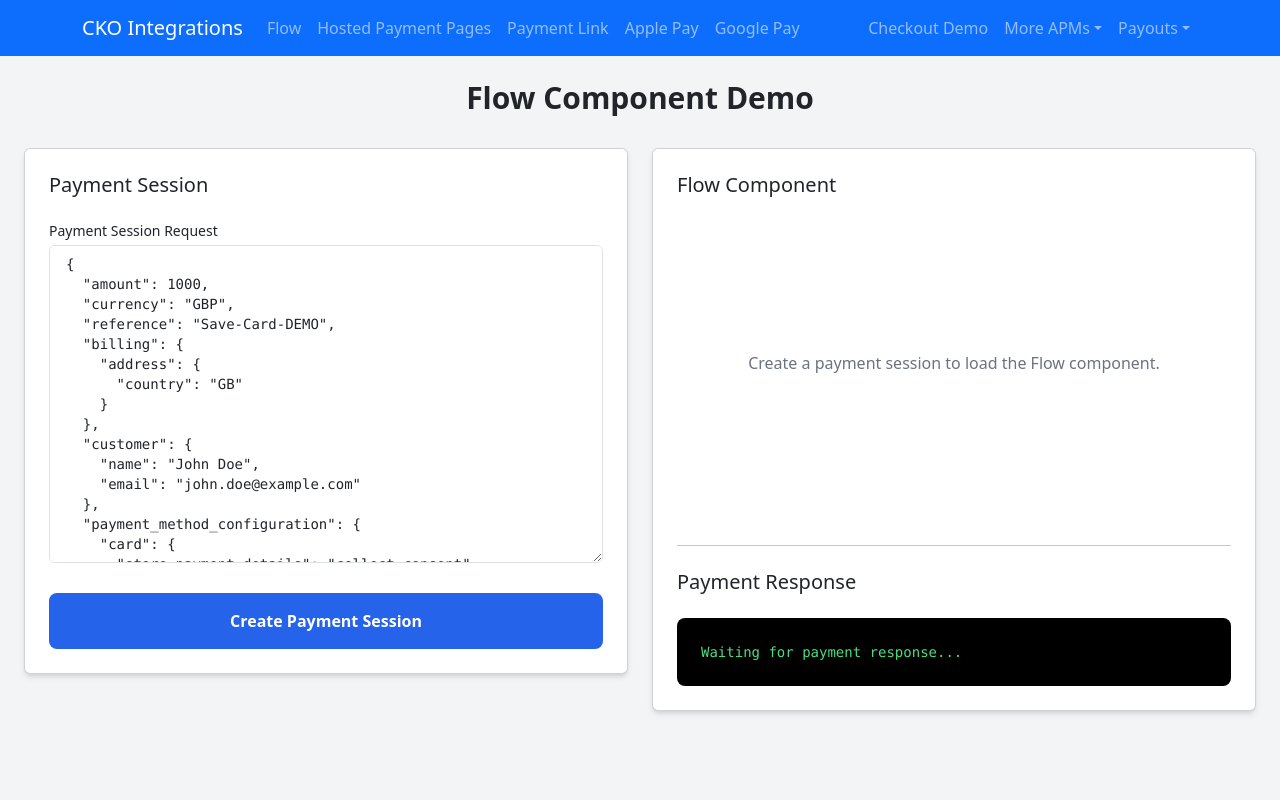
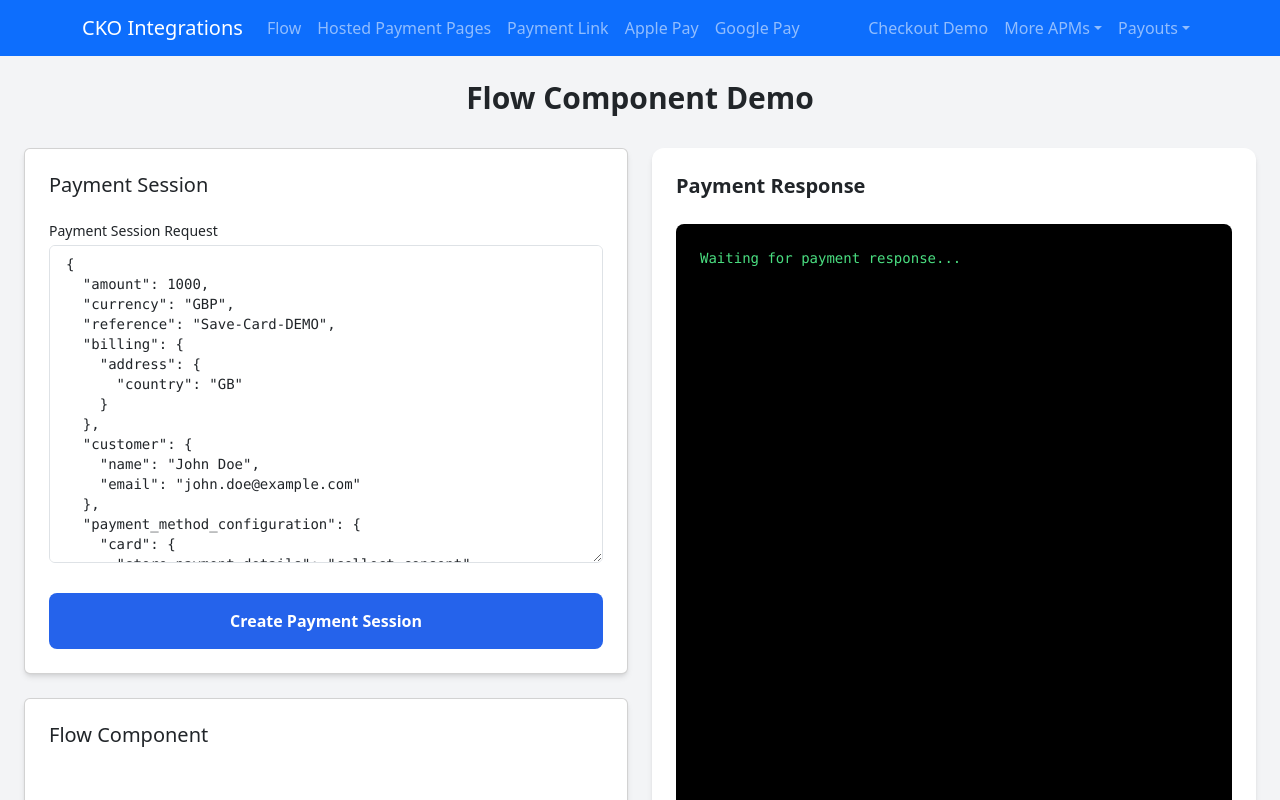
Before and after one commit to Mark-Reilly-Checkout/React-Flask-Project, a React (Create React App) app in the folder frontend/: page /flowSavedCard in a window 1280 px wide. Shown: the top 800 px of the page. Built offline with nearby package versions, Linux system fonts and the light colour scheme.

Commit message:
Adding Saved Card Demo

```diff
--- a/frontend/src/components/FlowCallbacks/FlowSavedCard.js
+++ b/frontend/src/components/FlowCallbacks/FlowSavedCard.js
@@ -31,6 +31,8 @@
     const [loading, setLoading] = useState(false);
     const [paymentSession, setPaymentSession] = useState(null);
     const [paymentResponse, setPaymentResponse] = useState(null);
+    const [paymentDetails, setPaymentDetails] = useState(null); // State for the GET Payment Details response
+    const [gettingDetails, setGettingDetails] = useState(false); // Loading state for the GET request
     const API_BASE_URL = process.env.REACT_APP_BACKEND_URL || "";
     const navigate = useNavigate();
 
@@ -57,6 +59,7 @@
         setLoading(true);
         setPaymentSession(null);
         setPaymentResponse(null);
+        setPaymentDetails(null);
 
         if (jsonError) {
             toast.error("Cannot create session. Please fix the invalid JSON.");
@@ -74,6 +77,22 @@
             toast.error('Error creating payment session.');
         } finally {
             setLoading(false);
+        }
+    };
+
+    const fetchPaymentDetails = async (paymentId) => {
+        if (!paymentId) return;
+        setGettingDetails(true);
+        setPaymentDetails(null); // Clear previous details
+        try {
+            const response = await axios.get(`${API_BASE_URL}/api/payment-details/${paymentId}`);
+            setPaymentDetails(response.data);
+        } catch (error) {
+            console.error("Get Payment Details Error:", error.response ? error.response.data : error.message);
+            toast.error('Error fetching payment details.');
+            setPaymentDetails({ error: "Failed to fetch details.", details: error.response?.data });
+        } finally {
+            setGettingDetails(false);
         }
     };
 
@@ -95,13 +114,14 @@
                     onPaymentCompleted: (_component, paymentResponse) => {
                         setPaymentResponse(paymentResponse);
                         toast.success('Payment completed successfully!');
-                        navigate(`/success?cko-payment-id=${paymentResponse.id}&status=succeeded`);
+                        fetchPaymentDetails(paymentResponse.id);
+                        //navigate(`/success?cko-payment-id=${paymentResponse.id}&status=succeeded`);
                     },
                     onError: (component, error) => {
                         setPaymentResponse(error);
                         toast.error('Payment failed. Please try again.');
                         console.error("Payment Error:", error);
-                        navigate(`/failure?cko-payment-id=${error?.payment?.id || 'N/A'}&status=failed`);
+                        //navigate(`/failure?cko-payment-id=${error?.payment?.id || 'N/A'}&status=failed`);
                     }
                 });
 
@@ -129,8 +149,9 @@
             <h1 className="text-3xl font-bold text-center mb-8">Flow Component Demo</h1>
 
             <div className="grid grid-cols-1 md:grid-cols-2 gap-6">
-                {/* Left Panel: Configuration and Actions */}
+                {/* Left Column */}
                 <div className="flex flex-col gap-6">
+                    {/* Panel 1: Configuration and Actions */}
                     <Card className="p-6 rounded-xl shadow-md bg-white">
                         <Card.Title className="text-xl font-semibold mb-4">Payment Session</Card.Title>
                         <div className="mb-4">
@@ -157,13 +178,10 @@
                             </p>
                         )}
                     </Card>
-                </div>
 
-                {/* Right Panel: Flow Component and Response */}
+                    {/* Panel 2: Flow Component */}
                     <Card className="p-6 rounded-xl shadow-md bg-white">
                         <Card.Title className="text-xl font-semibold mb-4">Flow Component</Card.Title>
-
-                    {/* Container for the flow component, rendered conditionally */}
                         {paymentSession ? (
                             <div ref={flowContainerRef} id="flow-container" className="min-h-[300px]">
                                 {/* The flow component will be mounted here by the useEffect hook */}
@@ -173,16 +191,24 @@
                                 <p className="text-center text-gray-500">Create a payment session to load the Flow component.</p>
                             </div>
                         )}
+                    </Card>
+                </div>
 
-                    <hr className="my-4" />
-
-                    <Card.Title className="text-xl font-semibold mb-4">Payment Response</Card.Title>
-                    <div className="flex-1 bg-black text-green-400 font-mono text-sm p-4 rounded-lg overflow-auto h-64 whitespace-pre-wrap break-words">
-                        {paymentResponse
-                            ? JSON.stringify(paymentResponse, null, 2)
-                            : 'Waiting for payment response...'}
+                {/* Right Column: Payment Response */}
+                <div className="p-6 rounded-xl shadow-md bg-white">
+                    <h2 className="text-xl font-semibold mb-4">Payment Response</h2>
+                    {paymentResponse?.id && (
+                        <div className="mb-4 text-sm text-gray-700 break-all">
+                            <strong>Payment ID:</strong> {paymentResponse.id}
                         </div>
-                </Card>
+                    )}
+                    <div className="flex-1 bg-black text-green-400 font-mono text-sm p-4 rounded-lg overflow-auto h-full min-h-[400px] whitespace-pre-wrap break-words">
+                        {gettingDetails ? "GET Payment Details running..." : (
+                            paymentDetails ? JSON.stringify(paymentDetails, null, 2) :
+                            (paymentResponse ? "Waiting for payment details..." : "Waiting for payment response...")
+                        )}
+                    </div>
+                </div>
             </div>
         </div>
     );
```
Lines whose indentation alone changed are shown as unchanged.
